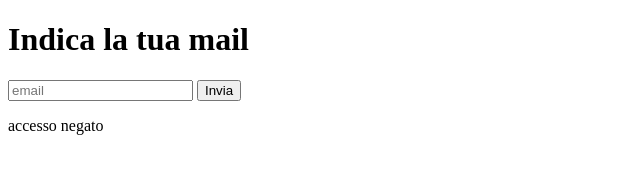
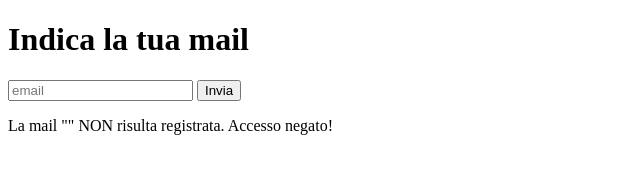
Before and after one commit to DoinaGanceriuc/js-mail-dadi, a plain HTML site: page index.html in a window 1280 px wide. Both pictures are taken after a click on the button "Invia". Shown: the whole page, without its empty margins (0-640 px from the left). Drawn offline with Linux system fonts and the light colour scheme.

Commit message:
complete mail html and js file

```diff
--- a/Assets/Js/main.js
+++ b/Assets/Js/main.js
@@ -2,45 +2,51 @@
 Chiedi all’utente la sua email, controlla che sia nella lista di chi può accedere, stampa un messaggio appropriato sull’esito del controllo. Usiamo un input e un bottone per inserire la mail e poi mostriamo i risultati in pagina.*/
 
 /* Strumenti
--prompt
 -array
 -input/button
 -querySelector/getElementById
+-addEventListener
+-for
+-if/else
 */
 
+// Array di email
 const emailUsers = ["paolo.rossi@gmail.com", "mario.bianchi@libero.it", "sara.bertozzi@gmail.com", "luca.bianchi@virgilio.it", "lucia@gmail.com", "marco94@live.it", "francesca85@gmail.com", "mario.gialli@outlook.com", "anna.verdi@gmail.com"];
 /* console.log(emailUsers.length);
 console.log(emailUsers[0]); */
 
+// selezionare elementi DOM
 const emailElement = document.getElementById("email");
 /* console.log(emailElement); */
 const buttonElement = document.getElementById("invia");
 /* console.log(buttonElement); */
+
+// Evento click
 buttonElement.addEventListener("click", function() {
 /* console.log("ho cliccato"); */
-const emailInserita = emailElement.value;
+const emailInserita = emailElement.value.toLowerCase();
 /* console.log(emailInserita); */
 
+//Definizione variabili
+let mailTrovata = false;
+let message;
+message = `La mail "${emailInserita}" NON risulta registrata. Accesso negato!`
+document.querySelector(".esito").innerHTML = message;
+
+// iterare tutte le mail dell'array
 for (let i = 0; i < emailUsers.length; i++) {
     const emailLista = emailUsers[i];
-    console.log(emailLista);
+    /* console.log(emailLista); */
 
-
+// condizione di verifica mail
     if (emailInserita == emailLista) {
-        console.log("accesso consentito");
-        document.getElementById("esito").innerHTML = "accesso consentito"
-
-    } else {
-        console.log("accesso negato");
-        document.getElementById("esito").innerHTML = "accesso negato"
+        mailTrovata = true;
+        /* console.log("accesso consentito"); */
+        message = `La mail "${emailInserita}" risulta registrata. Puoi proseguire!`
+        document.querySelector(".esito").innerHTML = message;
     }
-
-
-
 }
-
-
-
+/*  console.log(mailTrovata); */
 })
 
 /* Gioco dei dadi
--- a/index.html
+++ b/index.html
@@ -8,12 +8,14 @@
     </head>
     <body>
         <h1>Indica la tua mail</h1>
+        <!-- ./titolo -->
         <div>
             <input type="email" name="email" id="email" placeholder="email">
             <button id="invia">Invia</button>
-            <p id="esito"></p>
+            <p class="esito"></p>
         </div>
 
         <script src="./Assets/Js/main.js"></script>
+        <!-- /.script -->
     </body>
 </html>
```
